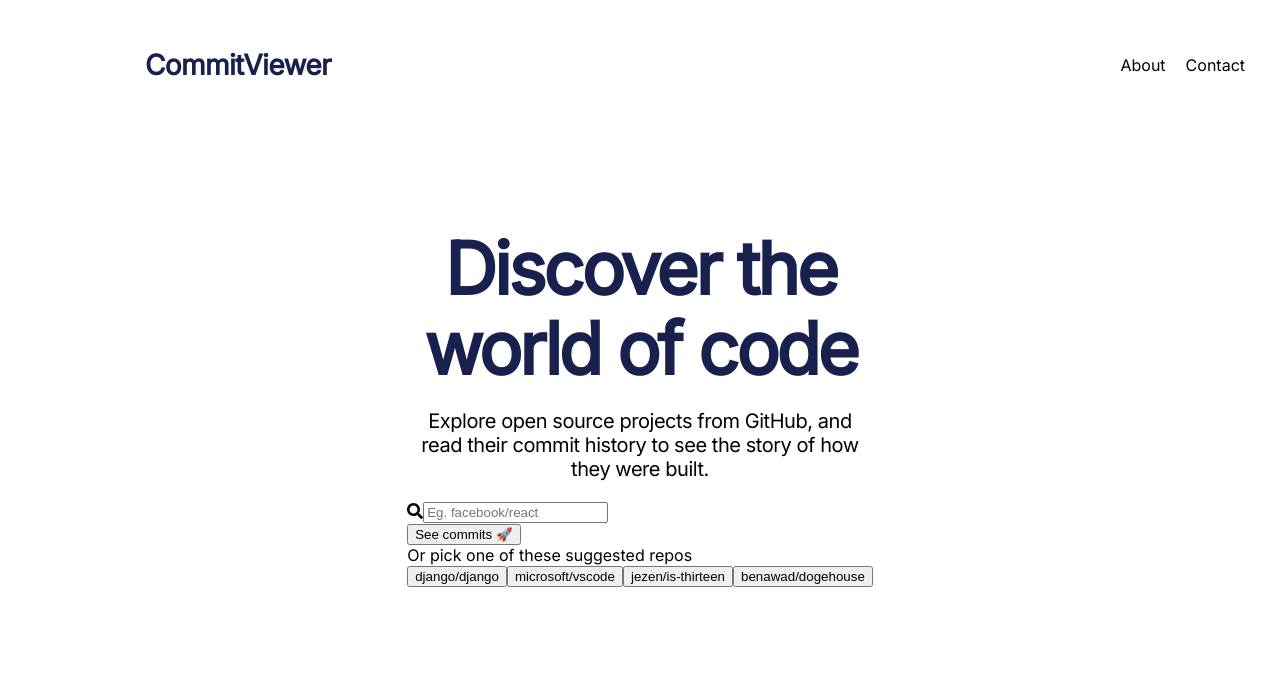
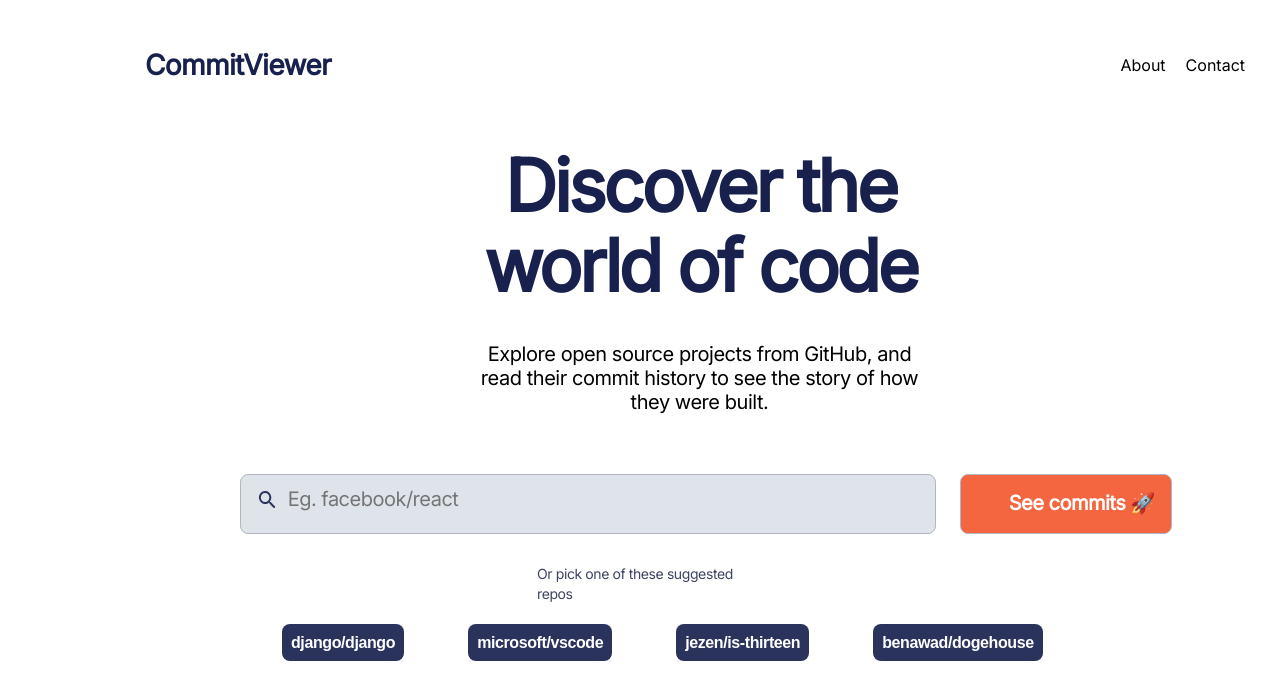
Before and after one commit to Lwachira/dado-react-code-audition, a Next.js app: page / in a window 1280 px wide. Shown: the top 700 px of the page. Built offline with nearby package versions, Linux system fonts and the light colour scheme.

Commit message:
Added 1920 support

```diff
--- a/pages/index.js
+++ b/pages/index.js
@@ -33,8 +33,12 @@ export default function Home() {
 
       <div className={styles.reposearch}>
         <div className={styles.repoinput}>
-          <FontAwesomeIcon icon={faSearch} className={styles.font}></FontAwesomeIcon>
-          <input type="text" placeholder="Eg. facebook/react" className={styles.buttontext} />
+
+          <svg width="17" height="18" viewBox="0 0 17 18" fill="none" xmlns="http://www.w3.org/2000/svg" className={styles.font}>
+            <path fill-rule="evenodd" clip-rule="evenodd" d="M11.8973 11H11.1462L10.88 10.73C12.0209 9.33002 12.6103 7.42001 12.2871 5.39002C11.8402 2.61002 9.63465 0.390015 6.97273 0.0500152C2.95133 -0.469985 -0.433105 3.09002 0.0612515 7.32002C0.384484 10.12 2.495 12.44 5.13791 12.91C7.0678 13.25 8.88361 12.63 10.2146 11.43L10.4713 11.71V12.5L14.5117 16.75C14.9014 17.16 15.5384 17.16 15.9282 16.75C16.318 16.34 16.318 15.67 15.9282 15.26L11.8973 11ZM6.19317 11C3.82596 11 1.91509 8.99002 1.91509 6.50002C1.91509 4.01002 3.82596 2.00002 6.19317 2.00002C8.56037 2.00002 10.4713 4.01002 10.4713 6.50002C10.4713 8.99002 8.56037 11 6.19317 11Z" fill="#29335C" />
+          </svg>
+
+          <input type="text" placeholder="Eg. facebook/react" className={styles.repotext} />
         </div>
 
         <div className={styles.buttoncommit}>
@@ -50,8 +54,6 @@ export default function Home() {
           <button type="button" placeholder="Eg. facebook/react" className={styles.suggestionitem}>microsoft/vscode</button>
           <button type="button" placeholder="Eg. facebook/react" className={styles.suggestionitem}>jezen/is-thirteen</button>
           <button type="button" placeholder="Eg. facebook/react" className={styles.suggestionitem}>benawad/dogehouse</button>
-
-
         </div>
 
       </div>
--- a/styles/Home2.module.css
+++ b/styles/Home2.module.css
@@ -1,3 +1,211 @@
+@media (max-width: 1920px) {
+  .container {
+    min-height: 60vh;
+    padding: 0 0.5rem;
+    display: flex;
+    flex-direction: column;
+    justify-content: center;
+    align-items: center;
+  }
+  .header {
+    position: absolute;
+    width: 1300px;
+    height: 34px;
+    left: 145px;
+    top: 48px;
+    display: flex;
+    justify-content: space-between;
+    align-items: center;
+  }
+  .logo {
+    /* Inside Auto Layout */
+    position: relative;
+    font-style: normal;
+    font-weight: bold;
+    font-size: 28px;
+    line-height: 34px;
+
+    /* identical to box height */
+    letter-spacing: -0.6px;
+
+    /* Dark */
+    color: #18214d;
+    position: static;
+    height: 34px;
+    left: 0%;
+    right: 0%;
+    top: calc(50% - 34px / 2);
+  }
+  .navigation {
+    display: flex;
+    justify-content: center;
+    flex-wrap: wrap;
+    margin: 20px 0px;
+  }
+
+  .navigation li {
+    list-style: none;
+    margin: 0 10px;
+  }
+  .title {
+    height: 180px;
+    width: 540px;
+    left: 430px;
+    top: 146px;
+    font-size: 72px;
+    font-style: normal;
+    font-weight: 600;
+    line-height: 80px;
+    letter-spacing: -3px;
+    text-align: center;
+    color: #18214d;
+  }
+
+  .description {
+    width: 445px;
+    left: 477px;
+    font-size: 20px;
+    font-style: normal;
+    font-weight: 400;
+    letter-spacing: -0.45px;
+    text-align: center;
+  }
+  .reposearch {
+    position: absolute;
+    width: 960px;
+    height: 191px;
+    left: 390px;
+    top: 500px;
+    color: #b1b5c5;
+  }
+
+  .repoinput {
+    width: 800px;
+    height: 58px;
+    left: 240px;
+    top: 174px;
+    /* Neutral */
+    background: #dfe4ea;
+    border: 1px solid;
+    border-radius: 8px;
+  }
+  .font {
+    position: absolute;
+    width: 22.82px;
+    left: 16.16px;
+    top: 17px;
+    bottom: 17px;
+    color: #29335c;
+  }
+  .repotext {
+    position: absolute;
+    width: 171px;
+    height: 28px;
+    left: 45.63px;
+    top: 10px;
+
+    font-family: Inter;
+    font-style: normal;
+    font-weight: normal;
+    font-size: 20px;
+    line-height: 28px;
+    /* identical to box height, or 140% */
+    letter-spacing: -0.5px;
+    /* Placeholder primary */
+    color: #b1b5c5;
+    background-color: transparent;
+    border: 0px solid;
+  }
+  .buttoncommit {
+    position: absolute;
+    height: 58px;
+    width: 210px;
+    left: 87%;
+    right: 17.14%;
+    top: 0px;
+    background-color: #f3663f;
+    border: 1px solid;
+    border-radius: 8px;
+  }
+  .button {
+    position: absolute;
+    left: 15%;
+    right: 0%;
+    top: 0%;
+    bottom: 5%;
+    /* Buttons / Large */
+    font-family: Inter;
+    font-style: normal;
+    font-weight: 600;
+    font-size: 20px;
+    line-height: 28px;
+    align-items: center;
+    /* identical to box height, or 140% */
+    text-align: center;
+    letter-spacing: -0.5px;
+
+    /* White */
+    color: #ffffff;
+    background-color: transparent;
+    border: 0px solid;
+  }
+  .suggestrepodescrip {
+    position: absolute;
+    height: 20px;
+    left: 450px;
+    right: 167px;
+    top: 90px;
+
+    /* Paragraph / 04 */
+    font-family: Inter;
+    font-style: normal;
+    font-weight: normal;
+    font-size: 14px;
+    line-height: 20px;
+    /* identical to box height, or 143% */
+    letter-spacing: -0.4px;
+    /* Paragraph */
+    color: #3e4462;
+  }
+  .suggestions {
+    display: flex;
+    flex-direction: row;
+    align-items: flex-start;
+    padding: 0px;
+
+    position: absolute;
+    width: 745px;
+    height: 35px;
+    left: 90px;
+    top: 140px;
+  }
+  .suggestionitem {
+    display: flex;
+    flex-direction: column;
+    align-items: flex-start;
+    padding: 9px;
+
+    /* Inside Auto Layout */
+    flex: none;
+    order: 3;
+    flex-grow: 0;
+    margin: 0px 32px;
+
+    background-color: #29335c;
+    border: 0px solid;
+    border-radius: 8px;
+    color: white;
+
+    font-style: normal;
+    font-weight: 600;
+    font-size: 16px;
+    line-height: 19px;
+    text-align: center;
+    letter-spacing: -0.4px;
+  }
+}
+
+@media (max-width: 1440px) {
   .container {
     min-height: 100vh;
     padding: 0 0.5rem;
@@ -51,9 +259,10 @@
   }
 
   .title {
+    position: absolute;
     height: 160px;
-  width: 540px;
     left: 430px;
+    right: 430px;
     top: 146px;
     font-size: 72px;
     font-style: normal;
@@ -65,13 +274,152 @@
   }
 
   .description {
-  width: 445px;
+    position: absolute;
+    height: 88px;
     left: 477px;
+    right: 478px;
+    top: 322px;
     font-size: 20px;
     font-style: normal;
     font-weight: 400;
     letter-spacing: -0.45px;
     text-align: center;
+  }
+
+  .reposearch {
+    position: absolute;
+    width: 694px;
+    height: 58px;
+    left: 240px;
+    top: 474px;
+    color: #b1b5c5;
+  }
+
+  .repoinput {
+    width: 694px;
+    height: 58px;
+    left: 240px;
+    top: 474px;
+    /* Neutral */
+    background: #dfe4ea;
+    border: 1px solid;
+    border-radius: 8px;
+  }
+  .font {
+    position: absolute;
+    width: 22.82px;
+    left: 16.16px;
+    top: 17px;
+    bottom: 17px;
+    color: #29335c;
+  }
+  .repotext {
+    position: absolute;
+    width: 171px;
+    height: 28px;
+    left: 45.63px;
+    top: 10px;
+
+    font-family: Inter;
+    font-style: normal;
+    font-weight: normal;
+    font-size: 20px;
+    line-height: 28px;
+
+    /* identical to box height, or 140% */
+    letter-spacing: -0.5px;
+
+    /* Placeholder primary */
+    color: #b1b5c5;
+    background-color: transparent;
+    border: 0px solid;
+  }
+  .buttoncommit {
+    position: absolute;
+    height: 58px;
+    left: 720px;
+    right: 17.14%;
+    top: 0px;
+    background-color: #f3663f;
+    border: 1px solid;
+    border-radius: 8px;
+  }
+  .button {
+    position: absolute;
+    left: 15%;
+    right: 0%;
+    top: 0%;
+    bottom: 5%;
+    /* Buttons / Large */
+    font-family: Inter;
+    font-style: normal;
+    font-weight: 600;
+    font-size: 20px;
+    line-height: 28px;
+    align-items: center;
+    /* identical to box height, or 140% */
+    text-align: center;
+    letter-spacing: -0.5px;
+
+    /* White */
+    color: #ffffff;
+    background-color: transparent;
+    border: 0px solid;
+  }
+  .suggestrepodescrip {
+    position: absolute;
+    height: 20px;
+    left: 297px;
+    right: 167px;
+    top: 90px;
+
+    /* Paragraph / 04 */
+    font-family: Inter;
+    font-style: normal;
+    font-weight: normal;
+    font-size: 14px;
+    line-height: 20px;
+    /* identical to box height, or 143% */
+    letter-spacing: -0.4px;
+    /* Paragraph */
+    color: #3e4462;
+  }
+  .suggestions {
+    display: flex;
+    flex-direction: row;
+    align-items: flex-start;
+    padding: 0px;
+
+    position: absolute;
+    width: 745px;
+    height: 35px;
+    left: 10px;
+    top: 150px;
+  }
+  .suggestionitem {
+    display: flex;
+    flex-direction: column;
+    align-items: flex-start;
+    padding: 9px;
+
+    /* Inside Auto Layout */
+    flex: none;
+    order: 3;
+    flex-grow: 0;
+    margin: 0px 32px;
+
+    background-color: #29335c;
+    border: 0px solid;
+    border-radius: 8px;
+    color: white;
+
+    font-style: normal;
+    font-weight: 600;
+    font-size: 16px;
+    line-height: 19px;
+    text-align: center;
+    letter-spacing: -0.4px;
+  }
 }
 
 @media (max-width: 800px) {
@@ -155,36 +503,51 @@
   }
 
   .title {
-    height: 160px;
-    width: 540px;
-    left: 430px;
-    top: 146px;
-    font-size: 72px;
+    position: absolute;
+    width: 396px;
+    height: 124px;
+    left: calc(50% - 396px / 2);
+    top: 134px;
+
+    /* Display / 02 */
+    font-family: Inter;
     font-style: normal;
     font-weight: 600;
-    line-height: 80px;
-    letter-spacing: -3px;
+    font-size: 56px;
+    line-height: 62px;
+
+    /* or 111% */
     text-align: center;
+    letter-spacing: -2.4px;
+
+    /* Dark */
     color: #18214d;
   }
   .description {
+    position: absolute;
     width: 396px;
     height: 84px;
     left: calc(50% - 396px / 2);
     top: 282px;
+    /* Paragraph / 01 */
     font-style: normal;
     font-weight: normal;
     font-size: 20px;
     line-height: 28px;
+
+    /* or 140% */
     text-align: center;
     letter-spacing: -0.4px;
+
+    /* Paragraph */
+    color: #3e4462;
   }
   .reposearch {
     position: absolute;
-    width: 700px;
+    width: 396px;
     height: 432px;
     left: 32px;
-    top: 530px;
+    top: 430px;
     color: #b1b5c5;
   }
   .repoinput {
@@ -197,22 +560,6 @@
     border: 1px solid;
     border-radius: 8px;
   }
-  .repoinput::placeholder {
-    width: 171px;
-    height: 28px;
-    left: 45.63px;
-    top: calc(50% - 28px / 2);
-    font-style: normal;
-    font-weight: normal;
-    font-size: 20px;
-    line-height: 28px;
-
-    /* identical to box height, or 140% */
-    letter-spacing: -0.5px;
-
-    /* Placeholder primary */
-    color: #b1b5c5;
-  }
   .font {
     position: absolute;
     width: 22.82px;
@@ -221,7 +568,7 @@
     bottom: 17px;
     color: #29335c;
   }
-  .buttontext {
+  .repotext {
     position: absolute;
     width: 171px;
     height: 28px;
```
Lines whose indentation alone changed are shown as unchanged.
